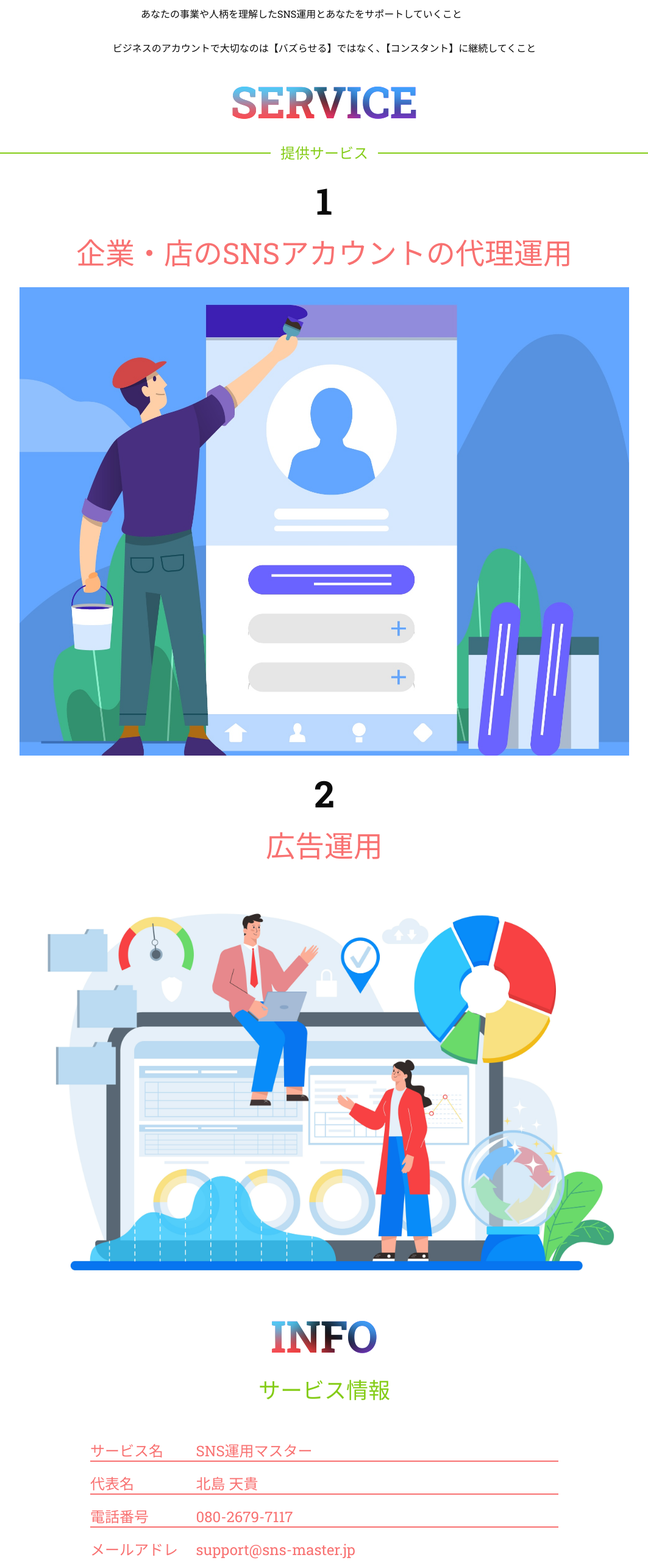
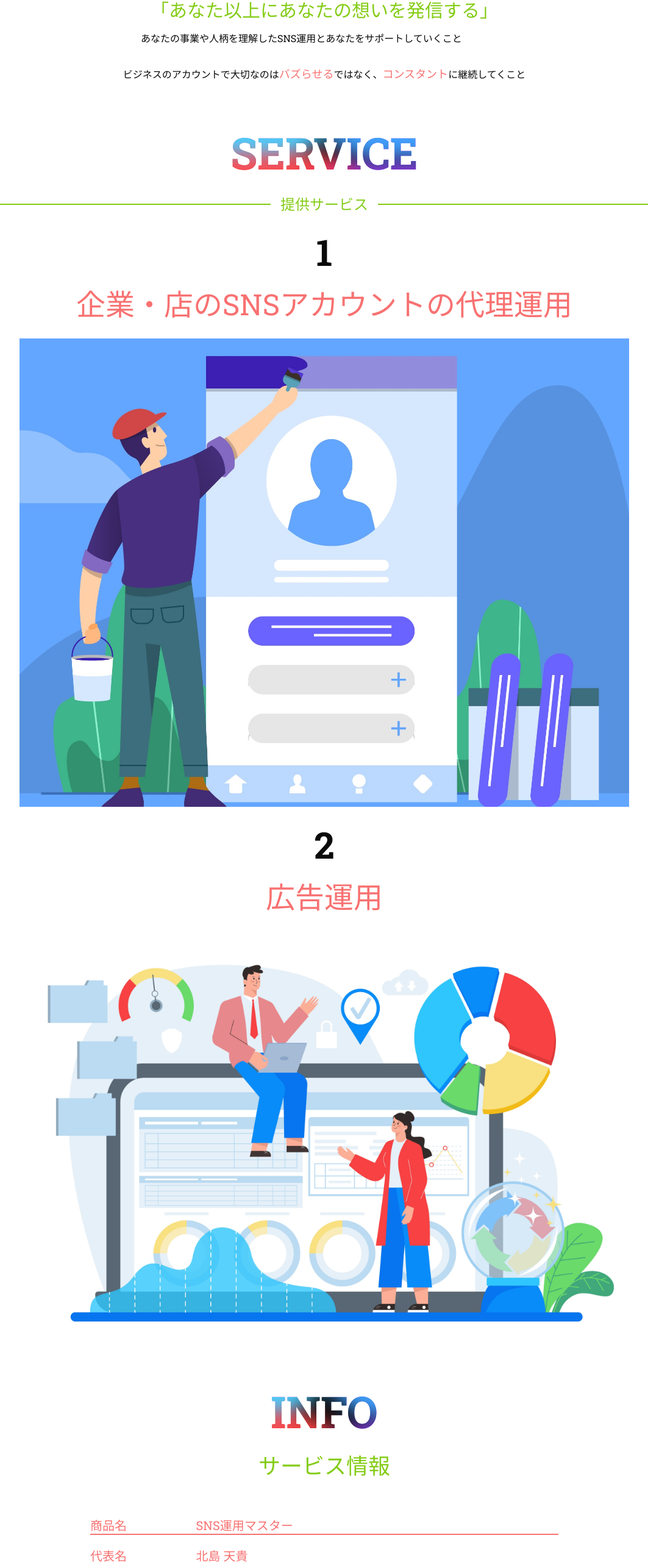
Before and after one commit to joesandao/sns-master-lp, a Next.js app: page / in a window 1280 px wide. Shown: the part 1585-4148 px from the top of the page at 61% size, without its empty margins (108-1171 px from the left). Built offline with nearby package versions, Linux system fonts and the light colour scheme.

Commit message:
dockerをビルドするやつを追加

```diff
--- a/src/app/layout.tsx
+++ b/src/app/layout.tsx
@@ -55,8 +55,8 @@ export default function RootLayout({
         <main>
           {children}
         </main>
-        <footer className="bg-gradient-to-br from-blue-500 via-green-500 to-yellow-200 flex md:flex-row flex-col justify-between items-center px-10 py-10 gap-10">
-          <div className="flex gap-4 items-baseline md:flex-row flex-col">
+        <footer className="bg-gradient-to-br from-blue-500 via-green-500 to-yellow-200 flex lg:flex-row flex-col justify-between items-center px-10 py-10 gap-10">
+          <div className="flex gap-4 items-baseline sm:flex-row flex-col">
             <Link href="/terms-of-service">
               <p className="text-white border-b-2 border-white text-base h-[25px] ">利用規約</p>
             </Link>
--- a/src/app/page.tsx
+++ b/src/app/page.tsx
@@ -4,7 +4,7 @@ import Company from "@/components/company";
 import Service from "@/components/service";
 export default function Home() {
   return (
-    <div className="flex flex-col gap-10">
+    <div className="flex flex-col gap-20">
       <Hero />
       <Point />
       <Service />
--- /dev/null
+++ b/src/app/terms-of-service/page.tsx
@@ -0,0 +1,12 @@
+
+export default function TermsOfService() {
+  return (
+    <main className="max-w-3xl mx-auto px-4 py-12">
+      <h1 className="text-3xl font-bold mb-8 text-center">利用規約</h1>
+      <div className="whitespace-pre-wrap leading-relaxed text-gray-900 text-[1.05rem]">
+{`
+`}
+      </div>
+    </main>
+  );
+}
--- a/src/components/company.tsx
+++ b/src/components/company.tsx
@@ -7,9 +7,9 @@ export default function Company() {
         <div className="flex items-center justify-center w-full">
           <p className="text-4xl text-lime-500 mx-4">サービス情報</p>
         </div>
-        <dl className="flex flex-col gap-5 text-red-400 py-8 text-2xl border-lime-500 w-[100%] md:w-[60%] ">
+        <dl className="flex flex-col gap-5 text-red-400 py-8 text-xl border-lime-500 w-[100%] md:w-[60%] ">
           <div className="flex gap-5 border-b-2 border-red-400">
-            <dt className="w-1/5">サービス名</dt>
+            <dt className="w-1/5">商品名</dt>
             <dd>SNS運用マスター</dd>
           </div>
           <div className="flex gap-5 border-b-2 border-red-400">
@@ -21,7 +21,7 @@ export default function Company() {
             <dd>080-2679-7117</dd>
           </div>
           <div className="flex gap-5 border-b-2 border-red-400">
-            <dt className="w-1/5">メールアドレス</dt>
+            <dt className="w-1/5">Email</dt>
             <dd>support@sns-master.jp</dd>
           </div>
           <div className="flex gap-5 border-b-2 border-red-400">
--- a/src/components/point.tsx
+++ b/src/components/point.tsx
@@ -35,7 +35,7 @@ export default function Point() {
           <p>あなたの事業や人柄を理解したSNS運用とあなたをサポートしていくこと</p>
         </div>
         <div className="flex">
-          <p>ビジネスのアカウントで大切なのは【バズらせる】ではなく、【コンスタント】に継続してくこと</p>
+          <p>ビジネスのアカウントで大切なのは<span className="text-lg text-red-400">バズらせる</span>ではなく、<span className="text-lg text-red-400">コンスタント</span>に継続してくこと</p>
         </div>
 
       </div>
```
Also changed, not shown: 1 other file (tests, documents, lock files or other folders).
